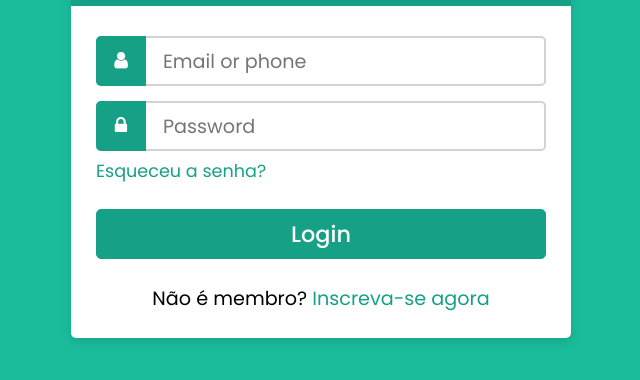
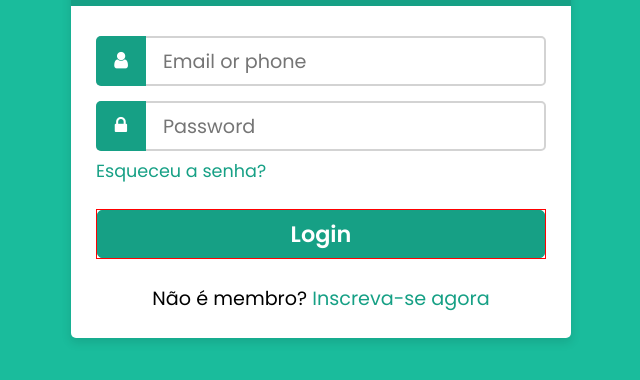
Before and after one commit to lucasrenandev/tela-de-login-simples, a plain HTML site: page index.html in a window 1280 px wide. Shown: the part 278-658 px from the top of the page, without its empty margins (319-959 px from the left). Drawn offline with Linux system fonts and the light colour scheme.

Commit message:
Update style.css

```diff
--- a/style/style.css
+++ b/style/style.css
@@ -94,6 +94,7 @@ form .pass a {
 
 form .button {
     height: 50px;
+    border: 1px solid red;
 }
 
 form .button button {
@@ -105,7 +106,7 @@ form .button button {
     cursor: pointer;
     font-size: 1.4rem;
     color: white;
-    font-weight: 500;
+    font-weight: 600;
 }
 
 form .button button:hover {
```
